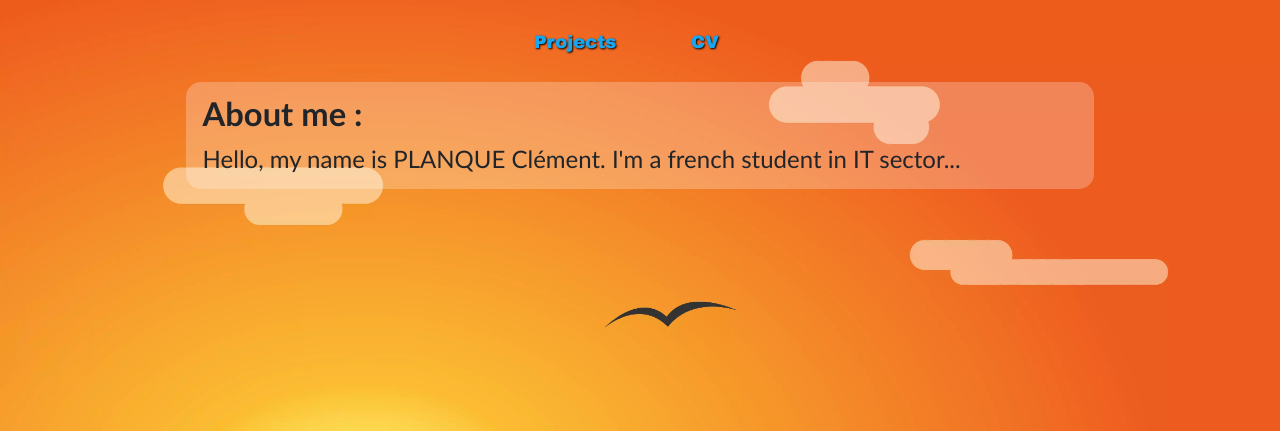
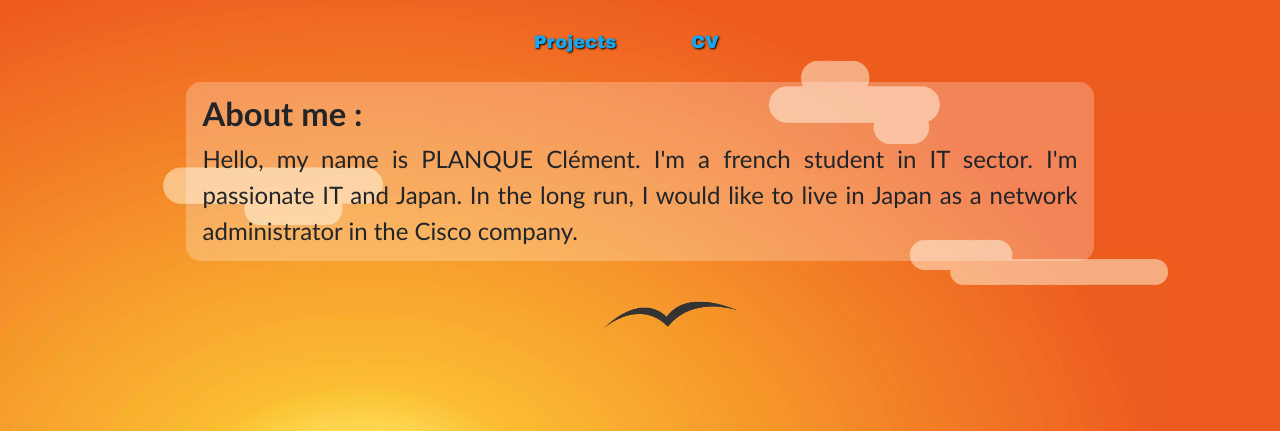
Before and after one commit to PandeoF1/Portfolio-Manager, a PHP site: page / in a window 1280 px wide. Shown: the top 431 px of the page. Run offline with PHP 8.4, Linux system fonts and the light colour scheme; data that the repository does not hold is empty.

Commit message:
little update + add a file

```diff
--- a/index.php
+++ b/index.php
@@ -62,7 +62,7 @@ else
 		<div style="margin-top: 3.8em; margin-left:auto; margin-right:auto; width: 71%;">
 			<p class="text">
 				<span class="span-h2">About me :</span>
-				Hello, my name is PLANQUE Clément. I'm a french student in IT sector...
+				Hello, my name is PLANQUE Clément. I'm a french student in IT sector. I'm passionate IT and Japan. In the long run, I would like to live in Japan as a network administrator in the Cisco company.
 
 			</p>
 		</div>
@@ -237,8 +237,7 @@ else
 		<link rel="stylesheet" href="assets/fonts/fontawesome-all.min.css">
 		<link rel="stylesheet" href="assets/fonts/font-awesome.min.css">
 		<link rel="stylesheet" href="assets/fonts/fontawesome5-overrides.min.css">
-		<link rel="stylesheet" href="assets/css/untitled-1.css">
-		<link rel="stylesheet" href="assets/css/untitled.css">
+		<link rel="stylesheet" href="assets/css/error.css">
 	</head>
 
 	<body id="page-top">
```
Also changed, not shown: 1 other file.
